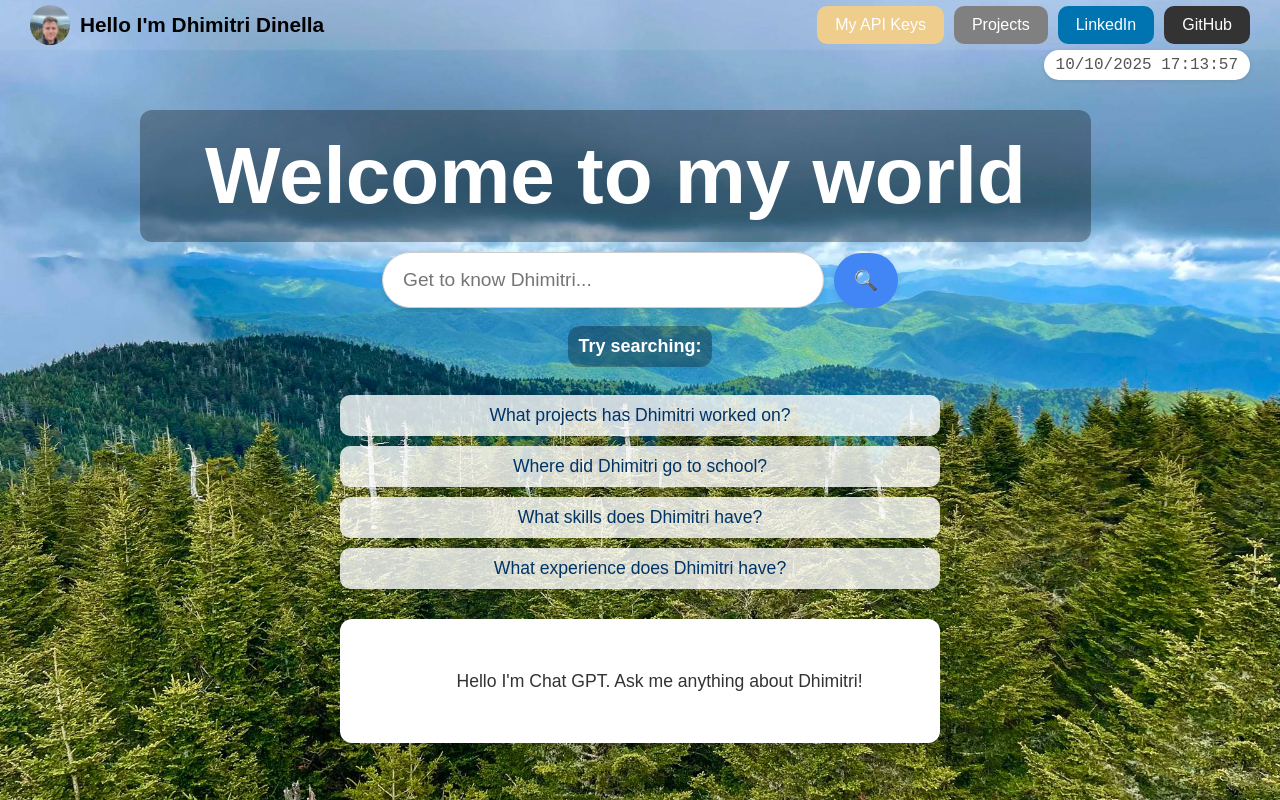
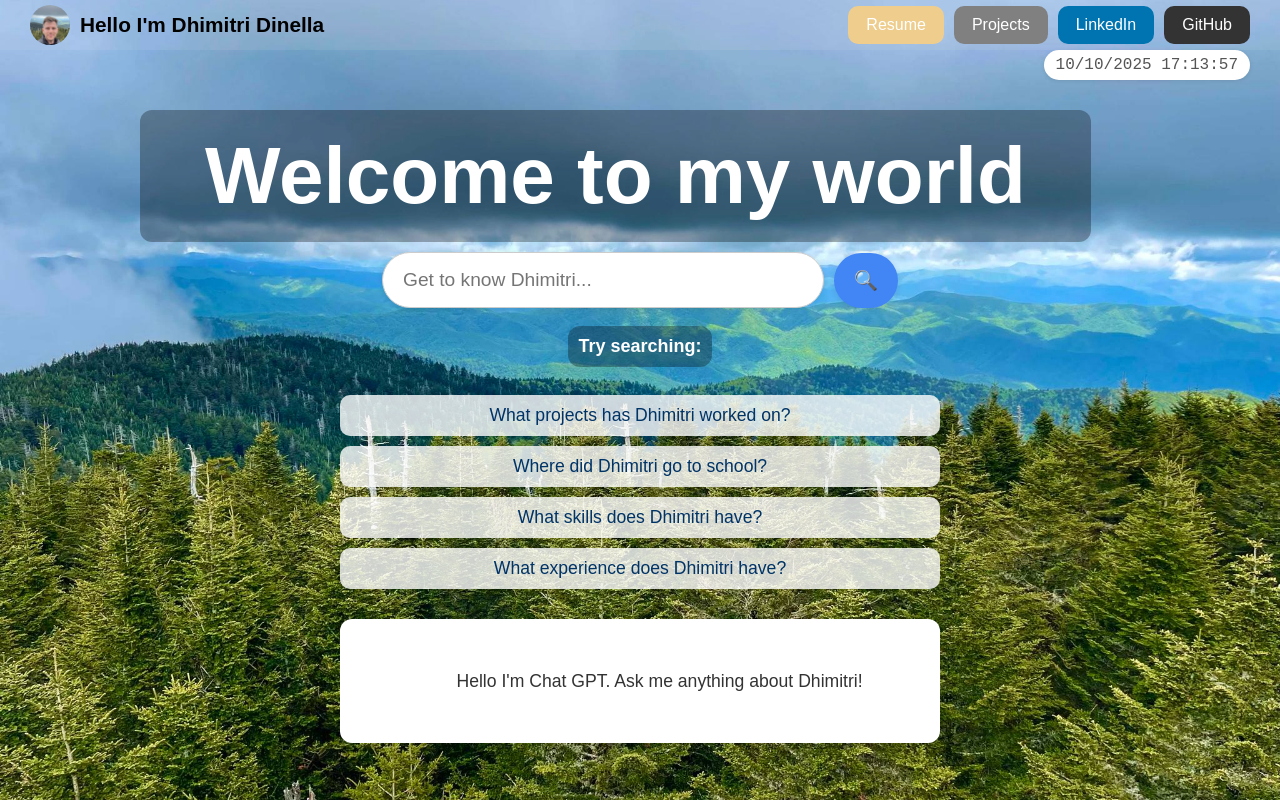
Before and after one commit to justmicho/justmicho.com, a website: page frontend/index.html in a window 1280 px wide. Drawn offline with Linux system fonts and the light colour scheme; no server answers.

Commit message:
Add start

```diff
--- a/frontend/index.html
+++ b/frontend/index.html
@@ -39,7 +39,7 @@
         <h1 class="logo-text">Hello I'm Dhimitri Dinella</h1>
       </div>
       <div class="social-links">
-        <a href="apijoke.webp" target="_blank" class="apijoke">My API Keys</a>
+        <a href="Dhimitri_Dinella.pdf" target="_blank" class="apijoke">Resume</a>
 
         <!-- was: onclick="openModal()" -->
         <button class="project-btn" type="button" data-action="open-modal">
```
